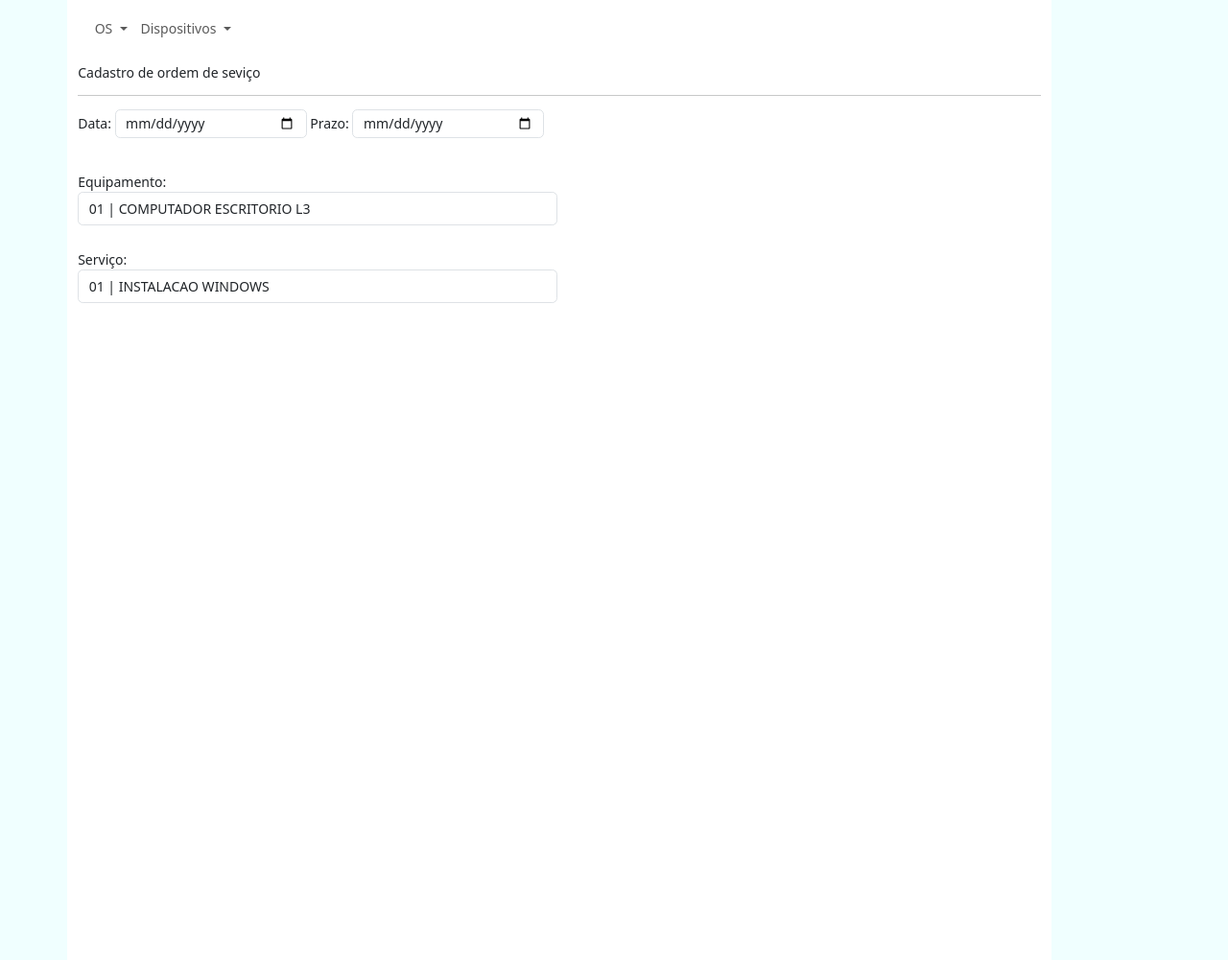
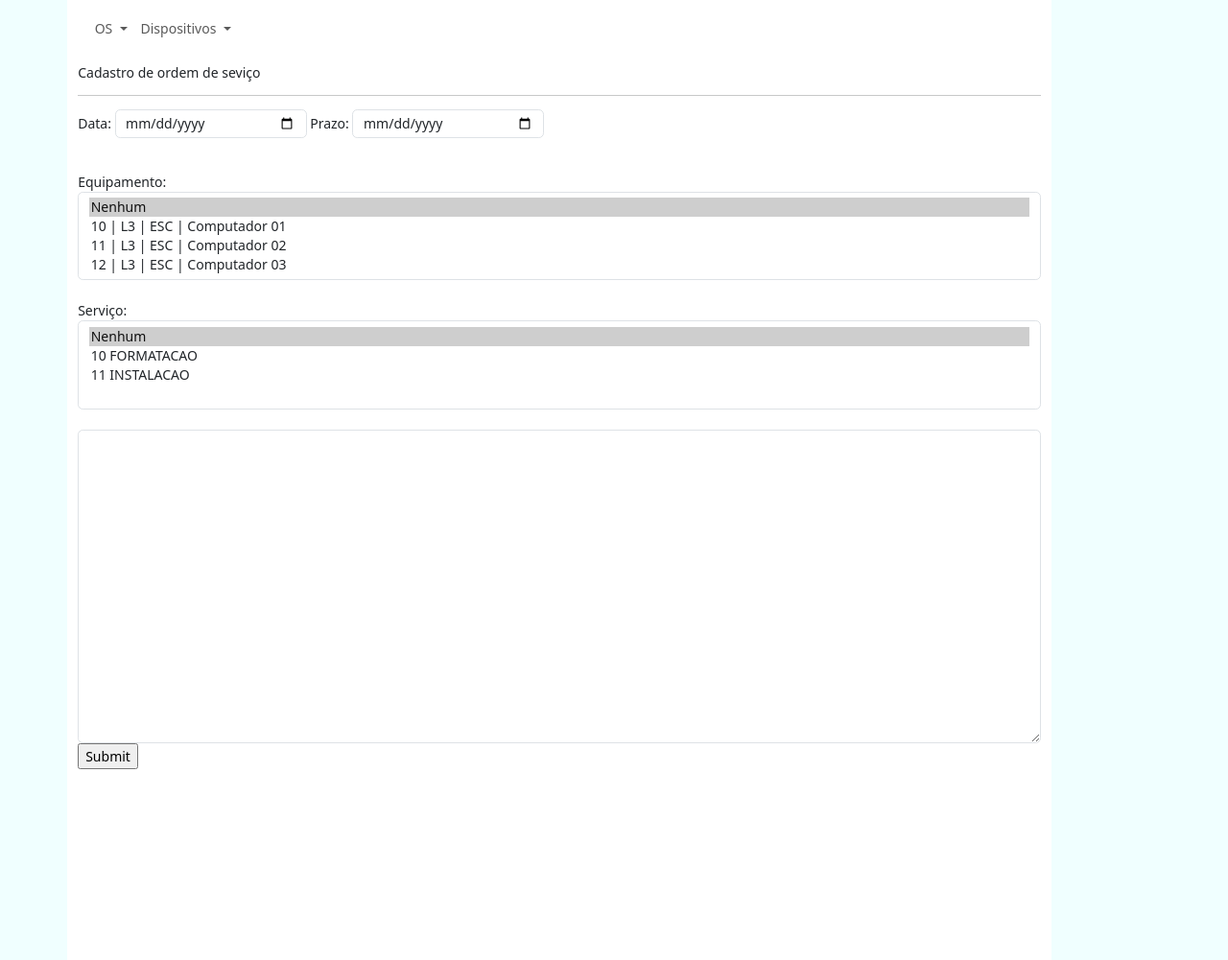
Before and after one commit to TimoteoSantos/os, a PHP site: page /cadastrar_ordens.php in a window 1280 px wide. Shown: the part 150-1151 px from the top of the page at 96% size. Run offline with PHP 8.4, Linux system fonts and the light colour scheme.

Commit message:
atualizar formulario

```diff
--- a/os/cadastrar_ordens.php
+++ b/os/cadastrar_ordens.php
@@ -14,7 +14,7 @@
 <section>
 
 
-<form action="#">
+<form action="script/CadastroOrdem.php" method='POST'>
 
 <label for="data">Data:</label>
 <input  type="date" id="data" name="data" required class="form-control largura" >
@@ -26,29 +26,37 @@
 <label for="equipamento">Equipamento:</label>
 <br>
 
-<select   name = 'equipamento'  class="form-control largura-2" >
 
-<option> 01 | COMPUTADOR ESCRITORIO L3 </option>
-<option> 02 | COMPUTADOR ESCRITORIO L2 </option>
 
-<select>
-
-<br>
-<label for="equipamento">Serviço:</label>
+<select class="form-select" multiple aria-label="Multiple select example" name="opcoes_selecionadas[]">
+  <option selected>Nenhum</option>
+  <option value="1"> 10 | L3 | ESC | Computador 01</option>
+  <option value="2"> 11 | L3 | ESC | Computador 02</option>
+  <option value="3"> 12 | L3 | ESC | Computador 03</option>
+</select>
 <br>
 
-<select   name = 'servico'  class="form-control largura-2" >
+Serviço:
+<br>
 
-<option> 01 | INSTALACAO WINDOWS </option>
-<option> 02 | MANUTENCAO PREVENTIVA </option>
-
-<select>
+<select class="form-select" multiple aria-label="Multiple select example" name="opcoes_selecionadas[]">
+  <option selected>Nenhum</option>
+  <option value="1"> 10 FORMATACAO</option>
+  <option value="2"> 11 INSTALACAO</option>
+</select>
+<br>
 
 
+<textarea class="form-control "  rows="15" cols="33">
 
 
-<br>
+</textarea>
 
+
+<p>
+
+
+<input type='submit'>
 
 </form>
 
```
Also changed, not shown: os/script/CadastroOrdem.php (added, +16 -0 lines).
